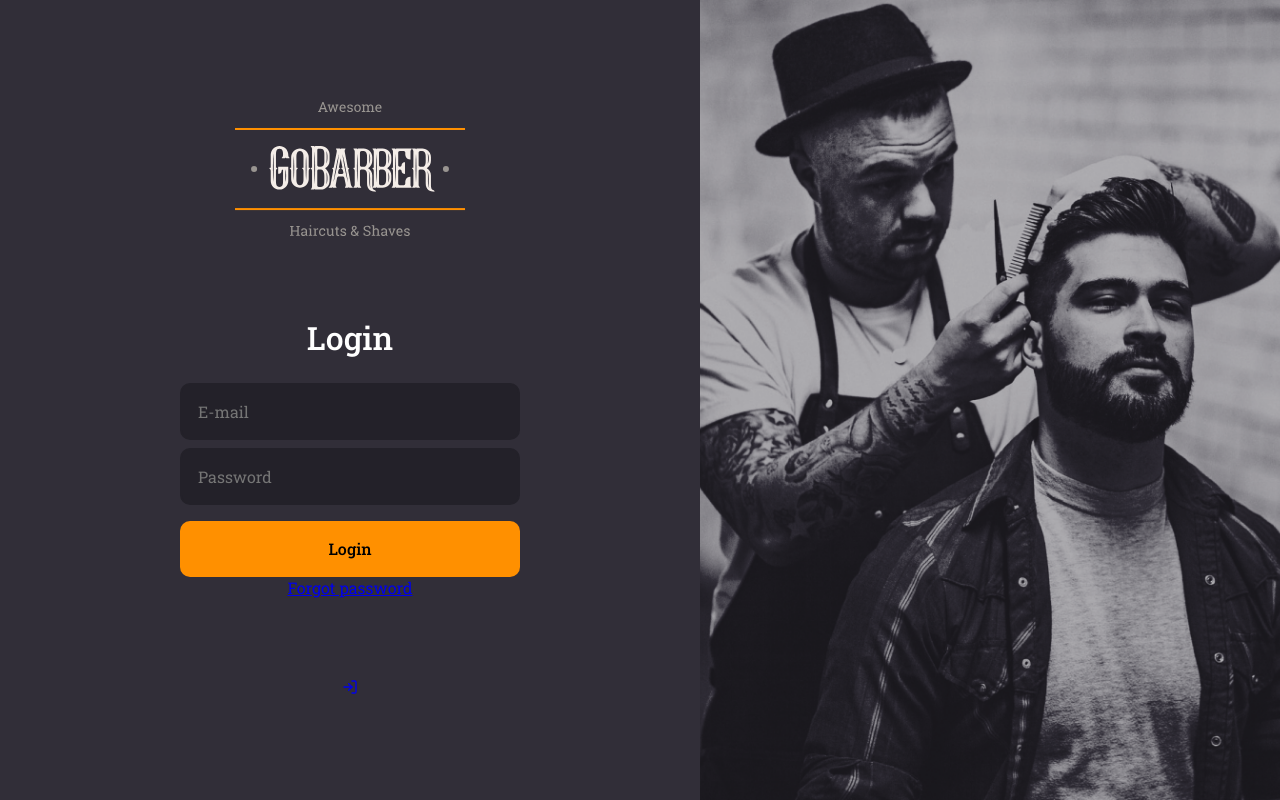
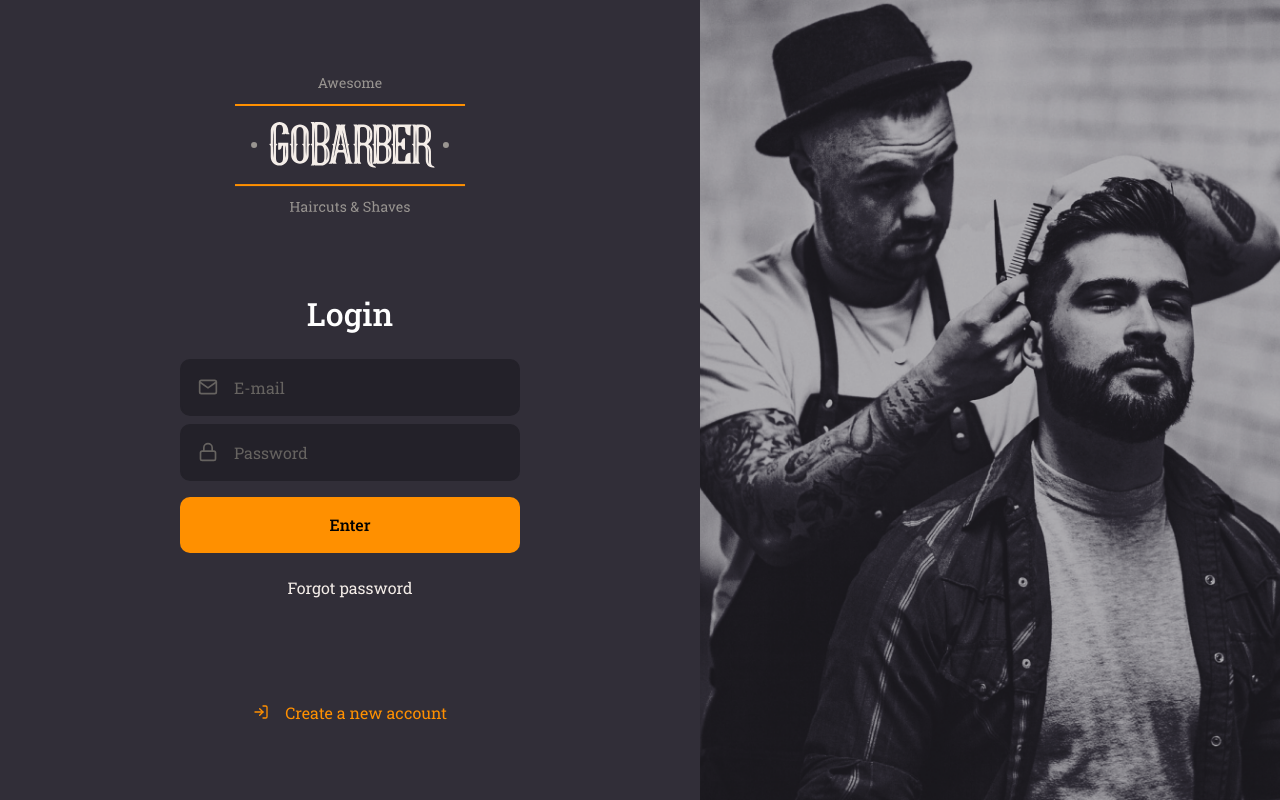
Before and after one commit to geraldobraz/go-barber, a React (Create React App) app in the folder frontend/: page / in a window 1280 px wide. Built offline with nearby package versions, Linux system fonts and the light colour scheme.

Commit message:
Creating Input and Button components.

```diff
--- /dev/null
+++ b/frontend/src/components/Button/index.tsx
@@ -0,0 +1,12 @@
+import React, { ButtonHTMLAttributes } from 'react';
+import { Container } from './styles';
+
+type ButtonProps = ButtonHTMLAttributes<HTMLButtonElement>;
+
+const Button: React.FC<ButtonProps> = ({ children, ...rest }) => (
+  <Container type="button" {...rest}>
+    {children}
+  </Container>
+);
+
+export default Button;
--- /dev/null
+++ b/frontend/src/components/Button/styles.ts
@@ -0,0 +1,18 @@
+import styled from 'styled-components';
+import { shade } from 'polished';
+
+export const Container = styled.button`
+  background: #ff9000;
+  height: 56px;
+  border-radius: 10px;
+  border: 0;
+  padding: 0 16px;
+  width: 100%;
+  font-weight: 500;
+  margin-top: 16px;
+  transition: background-color 0.2s;
+
+  &:hover {
+    background: ${shade(0.2, '#ff9000')};
+  }
+`;
--- /dev/null
+++ b/frontend/src/components/input/index.tsx
@@ -0,0 +1,17 @@
+import React, { InputHTMLAttributes } from 'react';
+import { IconBaseProps } from 'react-icons/lib';
+import { Container } from './styles';
+
+interface InputProps extends InputHTMLAttributes<HTMLInputElement> {
+  name: string;
+  icon: React.ComponentType<IconBaseProps>;
+}
+
+const Input: React.FC<InputProps> = ({ icon: Icon, ...rest }) => (
+  <Container>
+    {Icon && <Icon size={20} />}
+    <input {...rest} />
+  </Container>
+);
+
+export default Input;
--- /dev/null
+++ b/frontend/src/components/input/styles.ts
@@ -0,0 +1,31 @@
+import styled from 'styled-components';
+
+export const Container = styled.div`
+  background: #232129;
+  border: 2px solid #232129;
+  border-radius: 10px;
+  color: #666360;
+  padding: 16px;
+  width: 100%;
+  display: flex;
+  align-items: center;
+
+  & + div {
+    margin-top: 8px;
+  }
+
+  input {
+    background: transparent;
+    border: 0;
+    color: #f4ede8;
+    flex: 1;
+
+    &::placeholder {
+      color: #666360;
+    }
+  }
+
+  svg {
+    margin-right: 16px;
+  }
+`;
--- a/frontend/src/pages/SignIn/index.tsx
+++ b/frontend/src/pages/SignIn/index.tsx
@@ -1,7 +1,9 @@
 import React from 'react';
-import { FiLogIn } from 'react-icons/fi';
+import { FiLogIn, FiMail, FiLock } from 'react-icons/fi';
 import { Container, Content, Background } from './styles';
 import logoImg from '../../assets/logo.svg';
+import Input from '../../components/input';
+import Button from '../../components/Button';
 
 const SignIn: React.FC = () => (
   <Container>
@@ -11,18 +13,23 @@
       <form>
         <h1>Login</h1>
 
-        <input placeholder="E-mail" />
-        <input type="password" placeholder="Password" />
-        <button type="submit">Login</button>
+        <Input name="email" icon={FiMail} placeholder="E-mail" />
+        <Input
+          name="password"
+          icon={FiLock}
+          type="password"
+          placeholder="Password"
+        />
+        <Button type="submit">Enter</Button>
 
         <a href="forgot">Forgot password</a>
       </form>
       <a href="forgot">
-        <FiLogIn>Create a new account</FiLogIn>
+        <FiLogIn />
+        Create a new account
       </a>
     </Content>
     <Background />
   </Container>
 );
-
 export default SignIn;
--- a/frontend/src/pages/SignIn/styles.ts
+++ b/frontend/src/pages/SignIn/styles.ts
@@ -25,32 +25,35 @@
       margin-bottom: 24px;
     }
 
-    input {
-      background: #232129;
-      border-radius: 10px;
-      border: 2px solid #232129;
-      padding: 16px;
-      width: 100%;
+    a {
+      color: #f4ede8;
+      display: block;
+      margin-top: 24px;
+      text-decoration: none;
+      transition: color 0.2s;
 
-      & + input {
-        margin-top: 8px;
+      &:hover {
+        color: ${shade(0.2, '#f4ede8')};
       }
     }
+  }
 
-    button {
-      background: #ff9000;
-      height: 56px;
-      border-radius: 10px;
-      border: 0;
-      padding: 0 16px;
-      width: 100%;
-      font-weight: 500;
-      margin-top: 16px;
-      transition: background-color 0.2s;
+  > a {
+    color: #ff9000;
+    display: block;
+    margin-top: 24px;
+    text-decoration: none;
+    transition: color 0.2s;
 
-      &:hover {
-        background: ${shade(0.2, '#ff9000')};
-      }
+    display: flex;
+    align-items: center;
+
+    svg {
+      margin-right: 16px;
+    }
+
+    &:hover {
+      color: ${shade(0.2, '#ff9000')};
     }
   }
 `;
```
